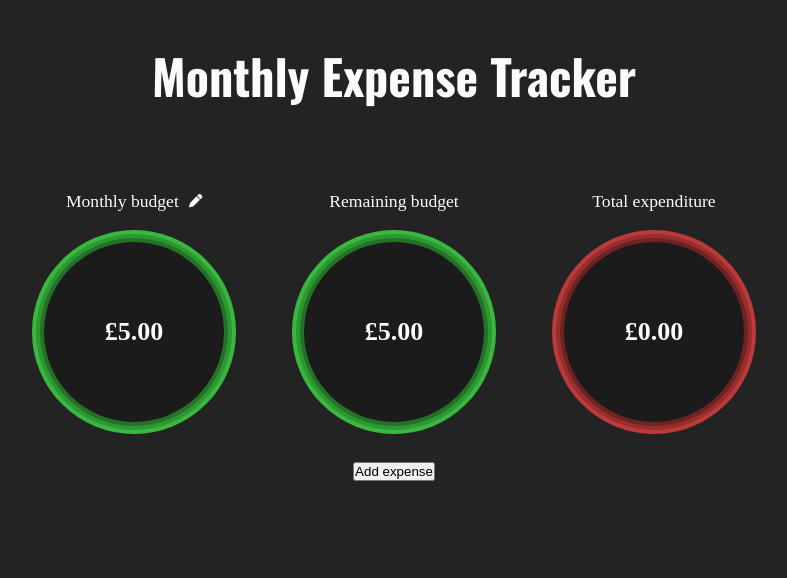
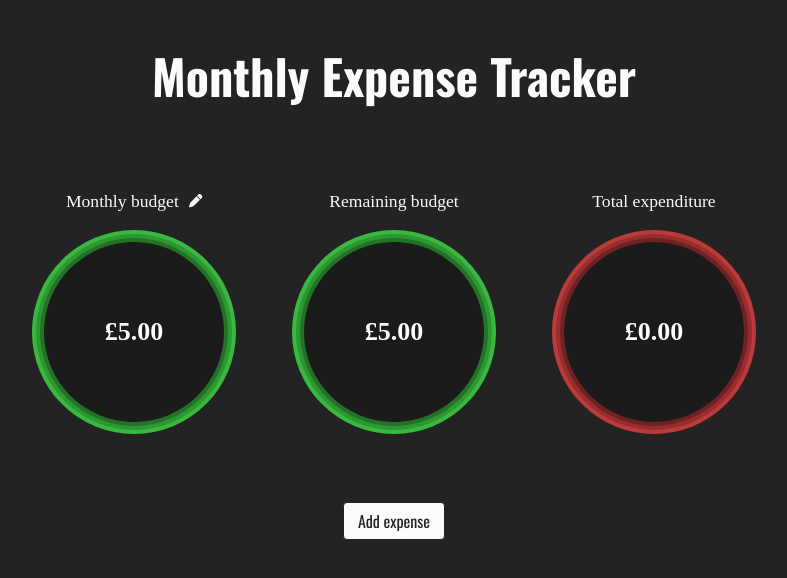
Before and after one commit to ThomasHardy98/expenses-tracker, a React (Vite) app: page / in a window 1280 px wide. Both pictures are taken after typing "5" into the empty fields and a click on the button "Update". Shown: the top 578 px of the page, without its empty margins (246-1033 px from the left). Built offline with nearby package versions, Linux system fonts and the light colour scheme; a web font is replaced by a local one.

Commit message:
Updated styling for the add expense button

```diff
--- a/src/components/NewExpense/Form/NewExpenseForm.module.scss
+++ b/src/components/NewExpense/Form/NewExpenseForm.module.scss
@@ -0,0 +1,20 @@
+@import "../../../styles/colors.scss";
+@import "../../../styles/fonts.scss";
+@import "../../../styles/spacing.scss";
+
+.button {
+  background-color: $light_color;
+  border: 1px solid $dark_color;
+  font-family: $primary_font;
+  color: $dark_color;
+  padding: 6px 14px;
+  border-radius: 4px;
+  font-size: 1rem;
+}
+
+.button:hover {
+  background-color: $dark_color;
+  color: $light_color;
+  border: 1px solid $light_color;
+  cursor: pointer;
+}
--- a/src/components/NewExpense/Form/NewExpenseForm.tsx
+++ b/src/components/NewExpense/Form/NewExpenseForm.tsx
@@ -73,7 +73,9 @@ const NewExpenseForm = ({ toggleModal }: ExpenseFormValue) => {
         onChange={onChange}
         required
       />
-      <button type="submit">Add</button>
+      <button className={styles.button} type="submit">
+        Add
+      </button>
     </form>
   );
 };
--- a/src/components/NewExpense/NewExpense.module.scss
+++ b/src/components/NewExpense/NewExpense.module.scss
@@ -0,0 +1,22 @@
+@import "../../styles/colors.scss";
+@import "../../styles/fonts.scss";
+@import "../../styles/spacing.scss";
+
+.button {
+  background-color: $light_color;
+  border: 1px solid $dark_color;
+  font-family: $primary_font;
+  color: $dark_color;
+  padding: 6px 14px;
+  border-radius: 4px;
+  font-size: 1rem;
+  margin-bottom: $padding;
+  margin-top: $padding;
+}
+
+.button:hover {
+  background-color: $dark_color;
+  color: $light_color;
+  border: 1px solid $light_color;
+  cursor: pointer;
+}
--- a/src/components/NewExpense/NewExpense.tsx
+++ b/src/components/NewExpense/NewExpense.tsx
@@ -3,6 +3,8 @@ import { Fragment, useContext, useState } from "react";
 import Modal from "../UI/Modal/Modal";
 import NewExpenseForm from "./Form/NewExpenseForm";
 import ExpenseContext from "context/ExpenseContext";
+
+import styles from "../NewExpense/NewExpense.module.scss";
 
 const NewExpense = () => {
   const ctx = useContext(ExpenseContext);
@@ -21,7 +23,11 @@ const NewExpense = () => {
       <Modal isOpen={isOpen} toggle={toggle} closeText="Cancel">
         <NewExpenseForm toggleModal={setIsOpen} />
       </Modal>
-      {ctx.budget > 0 && <button onClick={clickHandler}>Add expense</button>}
+      {ctx.budget > 0 && (
+        <button className={styles.button} onClick={clickHandler}>
+          Add expense
+        </button>
+      )}
     </Fragment>
   );
 };
```
